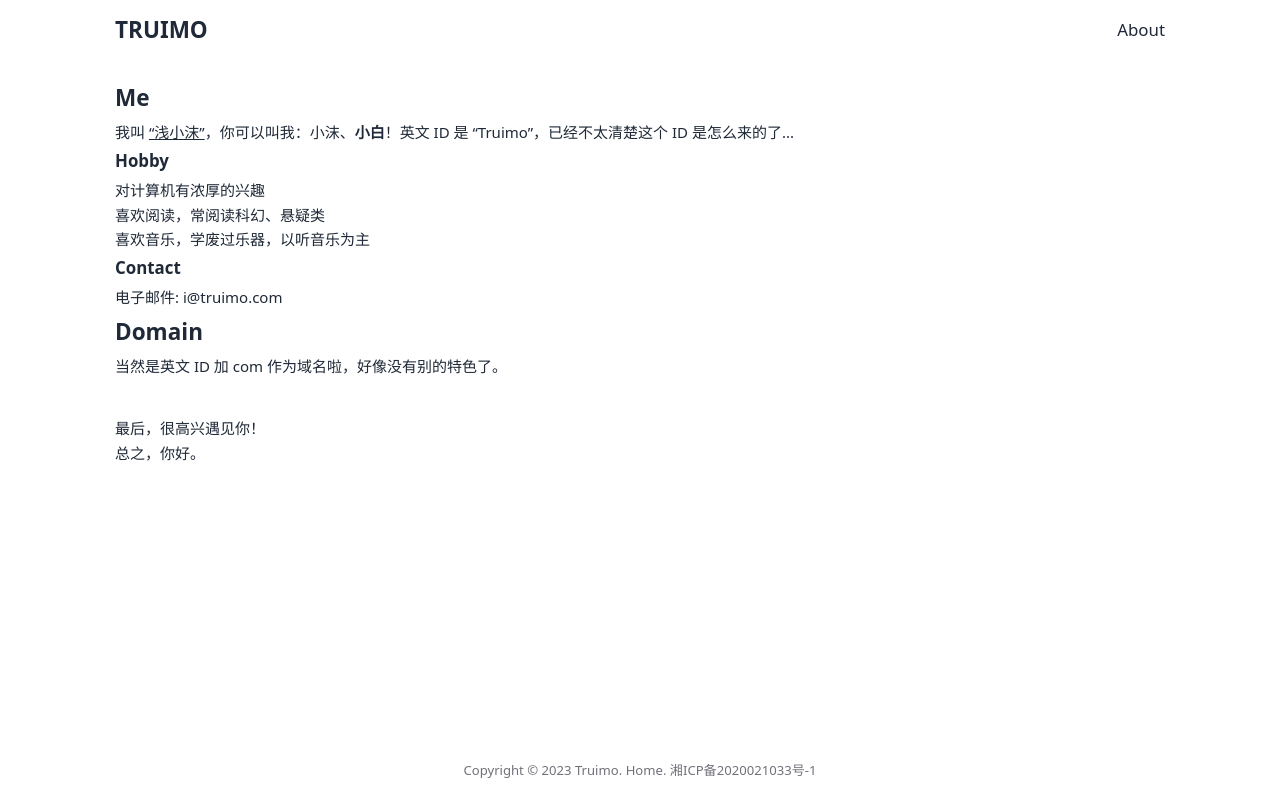
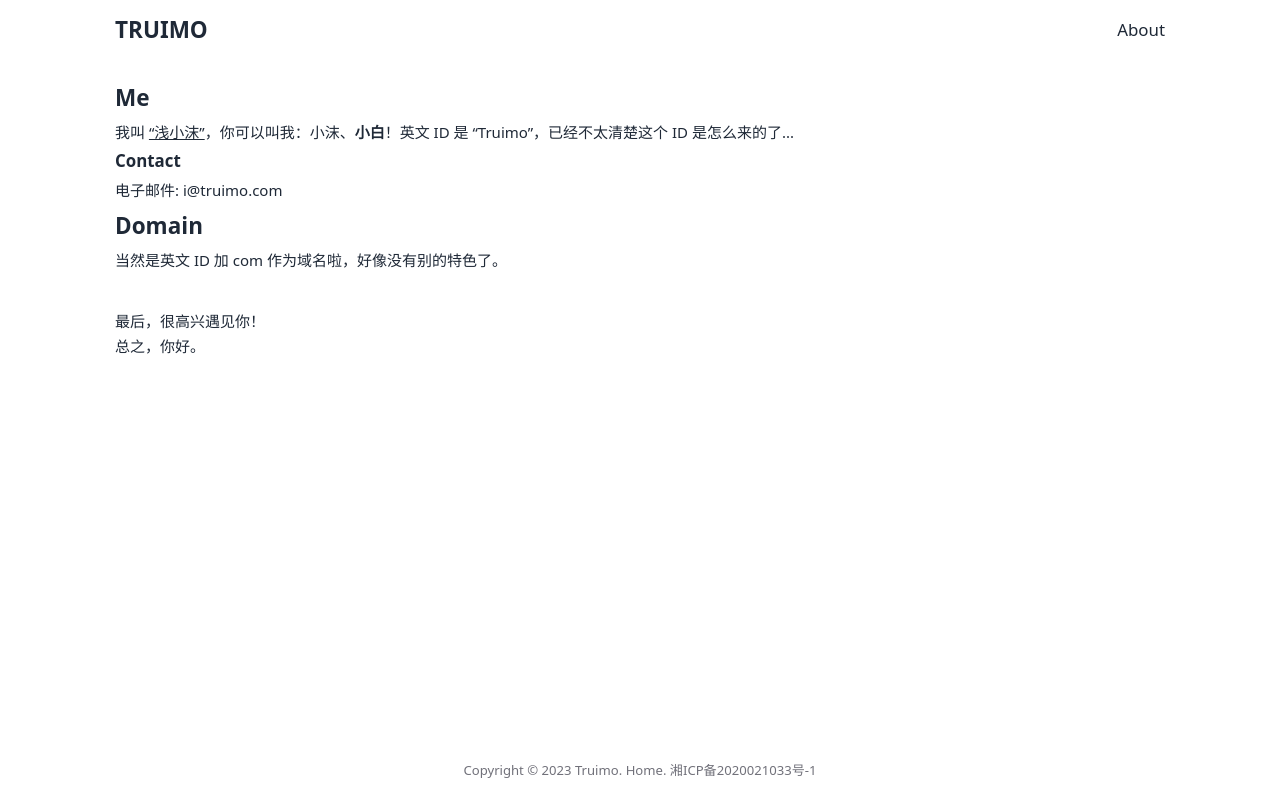
Before and after one commit to Truimo/home, a Next.js app: page /about in a window 1280 px wide. Built offline with nearby package versions, Linux system fonts and the light colour scheme.

Commit message:
refactor: about

```diff
--- a/src/app/about/page.tsx
+++ b/src/app/about/page.tsx
@@ -4,10 +4,6 @@ export default function Page() {
         <div>
             <h2 className="text-2xl font-bold leading-loose">Me</h2>
             <p className="leading-relaxed">我叫 <span className="underline">“浅小沫”</span>，你可以叫我：小沫、<b>小白</b>！英文 ID 是 “Truimo”，已经不太清楚这个 ID 是怎么来的了...</p>
-            <h3 className="text-lg font-semibold leading-loose">Hobby</h3>
-            <p className="leading-relaxed">对计算机有浓厚的兴趣</p>
-            <p className="leading-relaxed">喜欢阅读，常阅读科幻、悬疑类</p>
-            <p className="leading-relaxed">喜欢音乐，学废过乐器，以听音乐为主</p>
             <h3 className="text-lg font-semibold leading-loose">Contact</h3>
             <p className="leading-relaxed">电子邮件: <a href="mailto:i@truimo.com">i@truimo.com</a></p>
             <h2 className="text-2xl font-bold leading-loose">Domain</h2>
```
